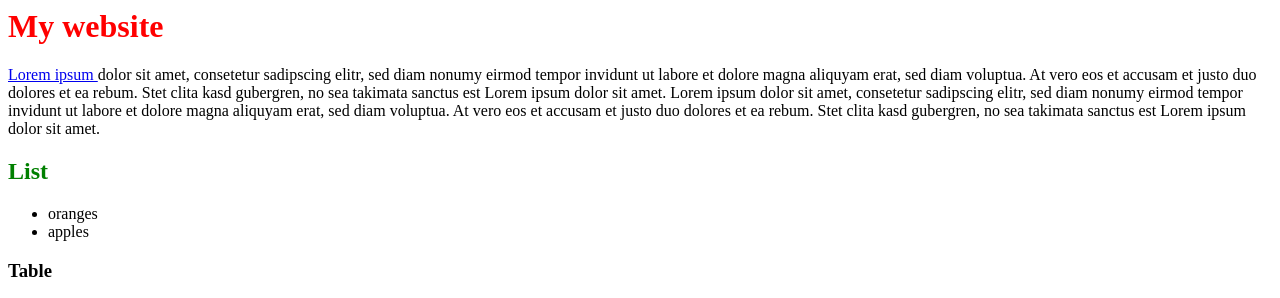
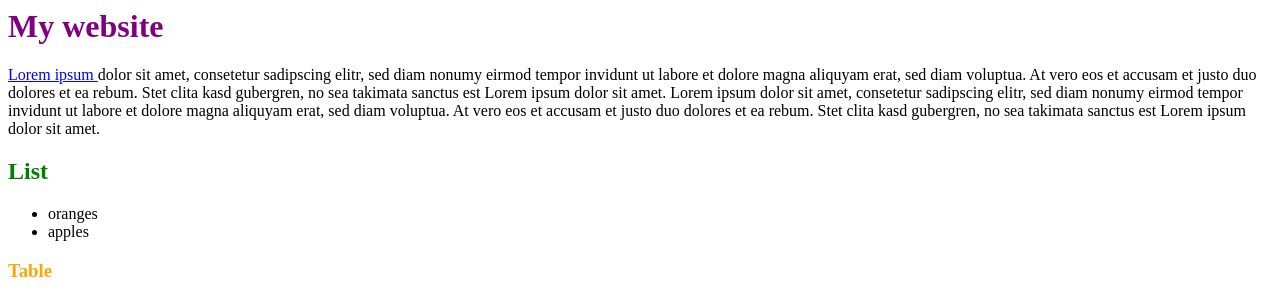
Before and after one commit to maco-97/Website, a plain HTML site: page index.html in a window 1280 px wide. In both pictures the pointer is over the element "My website". Shown: the top 298 px of the page. Drawn offline with Linux system fonts and the light colour scheme.

Commit message:
Update style.css

```diff
--- a/style.css
+++ b/style.css
@@ -1,6 +1,18 @@
-.title:hover{
-	color: red;
+h1:hover{
+	color: purple;
+}
+h3{
+	color: orange
 }
 #List{
 	color: green;
 }
+#lorem-link:hover{
+	color: purple
+}
+#lorem-link:link{
+	color: blue
+}
+#lorem-link:visited{
+	color: red
+}
```
